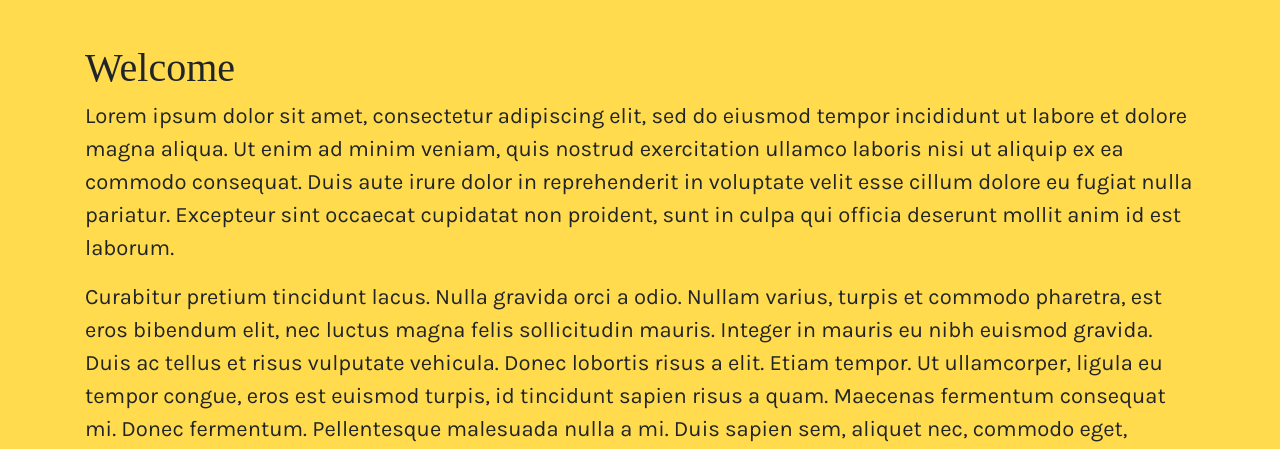
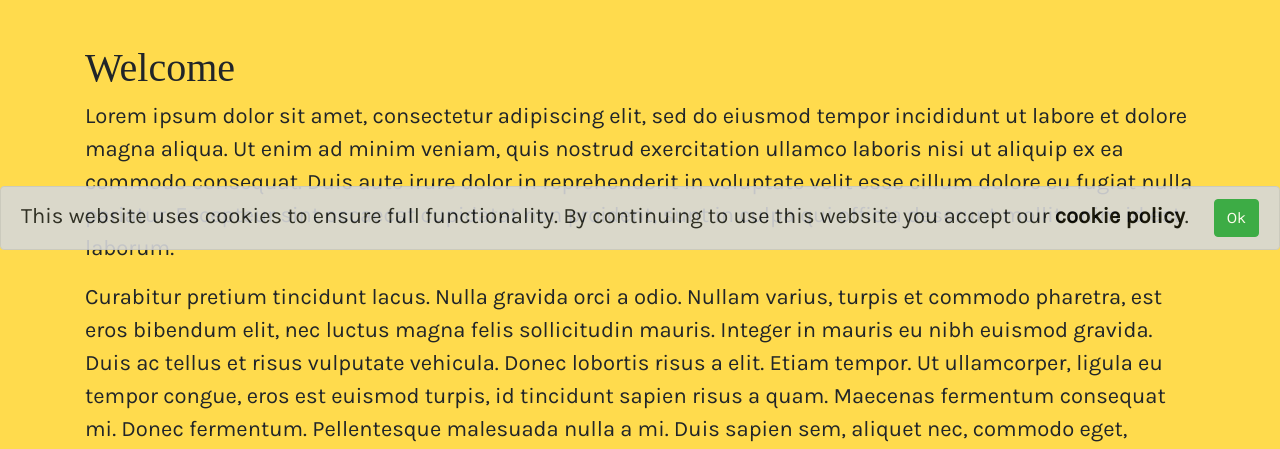
Before and after one commit to thorndeux/webpage_anette, a Flask app: page / in a window 1280 px wide. Shown: the part 550-999 px from the top of the page. Run offline with Flask 2, Linux system fonts and the light colour scheme; some libraries are stand-ins or nearby versions; some web fonts are replaced.

Commit message:
Added cookie consent popup. Works both with and without JS.

```diff
--- a/application.py
+++ b/application.py
@@ -28,11 +28,16 @@ def localize(selection):
 def index():
     # If request has a 'locale' argument, provide it to localize() function
     locale = localize(request.args.get("locale"))
+    # If request came from the cookie notice, store value in 'cookies'
+    cookies = request.args.get("cookies")
     # Construct response
-    resp = make_response(render_template("index.html", current="index", locale=locale))
+    resp = make_response(render_template("index.html", current="index", locale=locale, cookies=cookies))
     # If request came from the selection menu, add cookie instructions to response
     if request.args.get("locale"):
         resp.set_cookie("locale", locale, max_age=60*60*24*30, httponly=True, samesite="Lax")
+    # If request came from the cookie notice, add cookie instructions to response
+    if request.args.get("cookies"):
+        resp.set_cookie("cookies", cookies, max_age=60*60*24*30, httponly=True, samesite="Lax")
     # Return response
     return resp
 
@@ -40,11 +45,16 @@ def index():
 def page(route):
     # If request has a 'locale' argument, provide it to localize() function
     locale = localize(request.args.get("locale"))
+    # If request came from the cookie notice, store value in 'cookies'
+    cookies = request.args.get("cookies")
     # Construct response
-    resp = make_response(render_template(route + ".html", current=route, locale=locale))
+    resp = make_response(render_template(route + ".html", current=route, locale=locale, cookies=cookies))
     # If request came from the selection menu, add cookie instructions to response
     if request.args.get("locale"):
         resp.set_cookie("locale", locale, max_age=60*60*24*30, httponly=True, samesite="Lax")
+    # If request came from the cookie notice, add cookie instructions to response
+    if request.args.get("cookies"):
+        resp.set_cookie("cookies", "ok", max_age=60*60*24*30, httponly=True, samesite="Lax")
     # Return response
     return resp
 
--- /dev/null
+++ b/static/script/cookies.js
@@ -0,0 +1,18 @@
+// Handles cookie notice
+
+// Runs when cookie notice is accepted
+$("#acceptCookies").submit(function(event) {
+    // Prevent form submission
+    event.preventDefault();
+    // Remember that cookies have been accepted
+    localStorage.setItem("cookies", "ok");
+    // Dismiss cookie cookie
+    $("#cookieNotice").alert("close");
+});
+
+// Runs on page load
+// Hide
+$("#cookieNotice").hide();
+if (localStorage.getItem("cookies") != "ok") {
+    setTimeout(function() {$("#cookieNotice").show(400);}, 1000);
+}
--- a/static/script/jscheck.js
+++ b/static/script/jscheck.js
@@ -1,2 +1,2 @@
 // Sets cookie if JavaScript is enabled
-document.cookie = "JSenabled=true; max_age=60*60; SameSite=Lax";
+document.cookie = "JSenabled=true; max-age=60*60; SameSite=Lax";
--- a/static/script/localize.js
+++ b/static/script/localize.js
@@ -20,10 +20,11 @@ $(document).ready(function() {
     localize(language);
 
     // Handles language selection
-    $("#lang-select").submit(function(event) {
+    $("#langSelect").submit(function(event) {
+        // Prevent form submission
         event.preventDefault();
-        let lang = $("select")[0].options[$("select")[0].selectedIndex].value;
-        select_language(lang);
+        // Get selected value and pass it to 'select_language()'
+        select_language($("select")[0].options[$("select")[0].selectedIndex].value);
     });
 });
 
--- a/templates/contact.html
+++ b/templates/contact.html
@@ -36,7 +36,7 @@
         {% endif %}
         </div>
         <div id="alertinfo" class="sr-only">
-            <span lang="en">Displays feedback on contact form submission in case JavaScript is not enalbled.</span>
+            <span lang="en">Displays feedback on contact form submission in case JavaScript is not enabled.</span>
             <span lang="de">Gibt Rückmeldung wenn das Formular abgesendet wird</span>
         </div>
     {% endif %}
--- a/templates/layout.html
+++ b/templates/layout.html
@@ -32,8 +32,6 @@
         <link rel="icon" type="image/png" sizes="16x16" href="{{ url_for('static', filename='favicon-16x16.png') }}">
         <link rel="manifest" href="{{ url_for('static', filename='site.webmanifest') }}">
 
-        <!-- Preload images -->
-        <!-- TODO -->
         {% if locale == "de" %}
             <title>FullyBeing Rosen Methode</title>
         {% else %}
@@ -79,9 +77,31 @@
             </div>
         </nav>
 
+        <!-- Cookie consent -->
+        {% if (request.cookies.get("cookies") != "ok") and (cookies != "ok") %}
+        <div id="cookieNotice" class="alert alert-dark fade show fixed-bottom mb-0" role="alert" style="opacity: 0.9;">
+            <p class="d-inline align-middle">
+                <span lang="en">This website uses cookies to ensure full functionality. By continuing to use this website you accept our <a class="alert-link" href="#">cookie policy</a>.</span>
+                <span lang="de">Diese Webseite verwendet <a class="alert-link" href="#">Cookies</a>. Wenn Sie diese Webseite weiter verwenden, gehen wir von Ihrem Einverständnis aus.</span>
+            </p>
+            <form id="acceptCookies" class="d-inline" action="/
+            {%- for page in pages -%}
+                {%- if page[0] == current -%}
+                    {%- if page[0] == "index" -%}
+                    {%- else -%}
+                        {{ page[0] }}
+                    {%- endif -%}
+                {%- endif -%}
+            {%- endfor %}" method="get">
+                <input type="text" class="d-none" name="cookies" onsubmit="cookie_notice(submit)" value="ok">
+                <button type="submit" class="btn btn-success float-right">Ok</button>
+            </form>
+        </div>
+        {% endif %}
+
         <div role="region">
             <!-- Langage selection -->
-            <form id="lang-select" action="/
+            <form id="langSelect" action="/
             {%- for page in pages -%}
                 {%- if page[0] == current -%}
                     {%- if page[0] == "index" -%}
@@ -91,7 +111,7 @@
                 {%- endif -%}
             {%- endfor %}" method="get" style="position: fixed; top: 70px; right: 3px; width: 150px; z-index: 1;">
                 <div class="input-group" aria-label="language selection menu">
-                    <select name="locale" class="small custom-select" onsubmit="select_language(this.options[this.selectedIndex].value)" style="opacity: 0.65;">
+                    <select name="locale" class="small custom-select" style="opacity: 0.65;">
                         {% if locale == "de" %}
                         <option value="en">English</option>
                         <option value="de" selected aria-selected="true">Deutsch</option>
@@ -131,13 +151,15 @@
         <footer class="container text-center mt-5 pt-3">
             <hr>
             <p><span lang="en">Anette Koegler</span><span lang="de">Anette Kögler</span>
-            <br><a href="mailto:fullybeing.rosenmethod@gmail.com" class="footerlink">fullybeing.rosenmethod@gmail.com</a>
+            <br><a href="mailto:fullybeing.rosenmethod@gmail.com" class="footerlink">fullybeing.rosenmethod@gmail.com</a></p>
         </footer>
 
         <!-- Bootstrap JavaScript -->
         <script src="https://code.jquery.com/jquery-3.5.1.min.js" integrity="sha256-9/aliU8dGd2tb6OSsuzixeV4y/faTqgFtohetphbbj0=" crossorigin="anonymous"></script>
         <script src="https://cdn.jsdelivr.net/npm/popper.js@1.16.0/dist/umd/popper.min.js" integrity="sha384-Q6E9RHvbIyZFJoft+2mJbHaEWldlvI9IOYy5n3zV9zzTtmI3UksdQRVvoxMfooAo" crossorigin="anonymous"></script>
         <script src="https://stackpath.bootstrapcdn.com/bootstrap/4.5.0/js/bootstrap.min.js" integrity="sha384-OgVRvuATP1z7JjHLkuOU7Xw704+h835Lr+6QL9UvYjZE3Ipu6Tp75j7Bh/kR0JKI" crossorigin="anonymous"></script>
+
+        <!-- Local scripts -->
         <!-- Fades in hero image -->
         <script type="text/javascript" src="{{ url_for('static', filename='script/fadein.js') }}"></script>
         <!-- Displays elements matching the selected language -->
@@ -146,5 +168,8 @@
         <script type="text/javascript" src="{{ url_for('static', filename='script/contact.js') }}"></script>
         <!-- Sets cookie if JavaScript is enabled -->
         <script type="text/javascript" src="{{ url_for('static', filename='script/jscheck.js') }}"></script>
+        <!-- Handles cookie notice -->
+        <script type="text/javascript" src="{{ url_for('static', filename='script/cookies.js') }}"></script>
+
     </body>
 </html>
```
